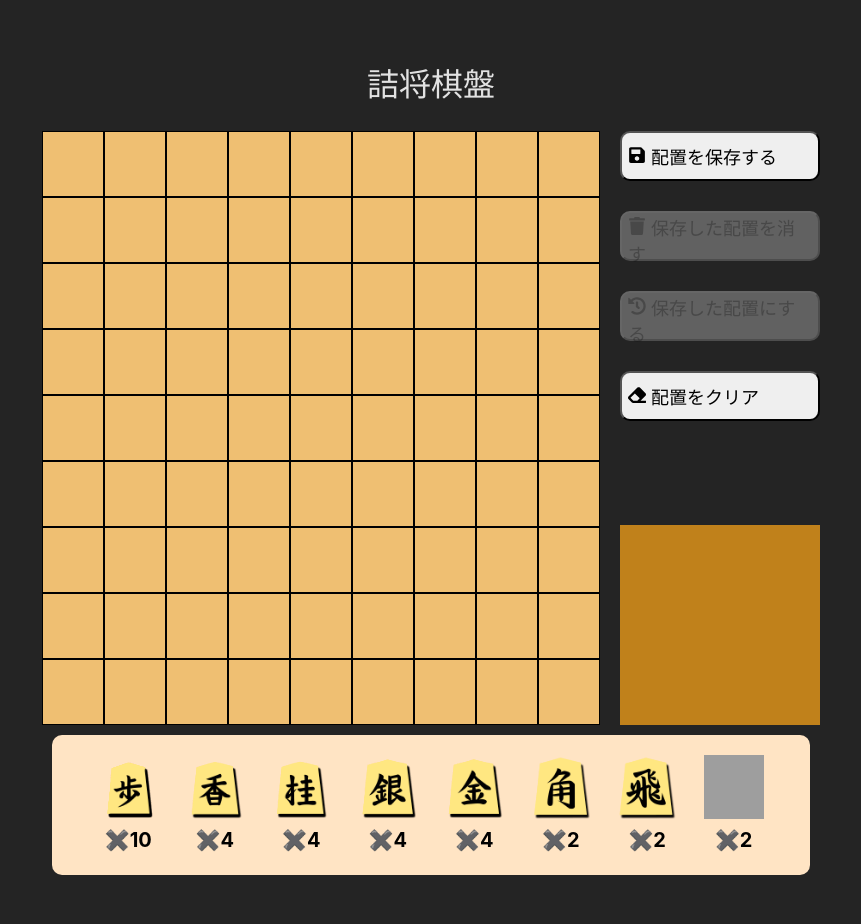
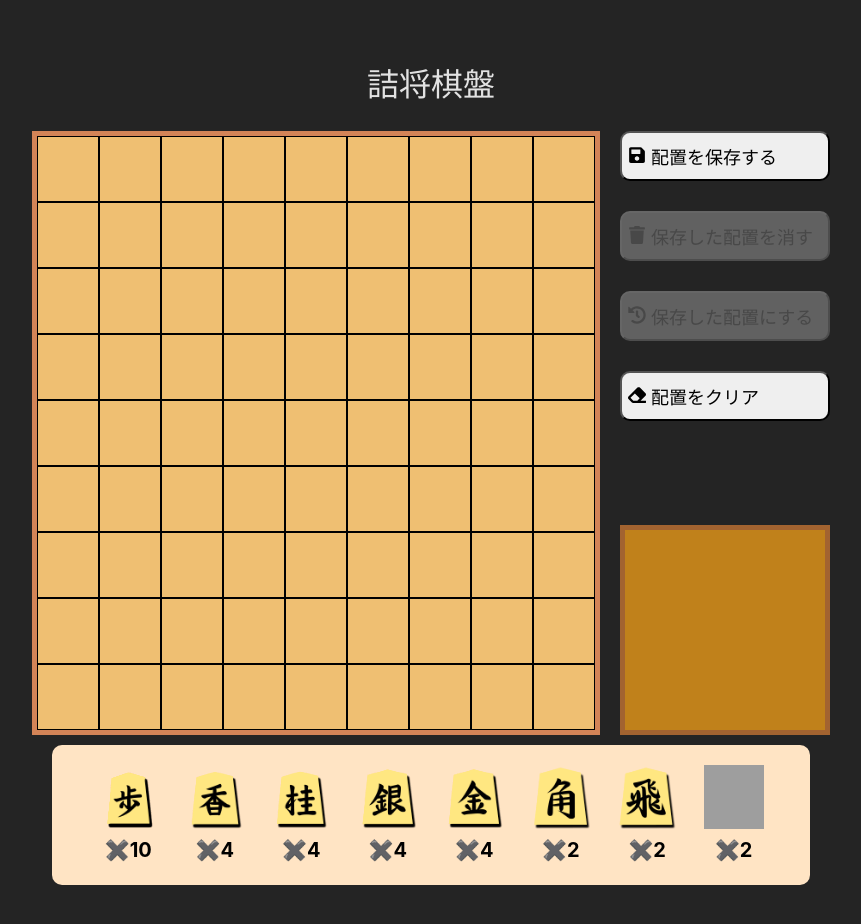
Before and after one commit to wai-doi/tsumeshogi-ban, a React (Vite) app: page / in a window 1280 px wide. Shown: the whole page, without its empty margins (209-1070 px from the left). Built offline with nearby package versions, Linux system fonts and the light colour scheme; grey boxes are pictures that could not be loaded.

Commit message:
Add border

```diff
--- a/src/components/Board.css
+++ b/src/components/Board.css
@@ -1,6 +1,10 @@
 .row {
   display: flex;
   justify-content: center;
+}
+
+.board {
+  border: 5px solid #d38457;
 }
 
 .board-container {
--- a/src/components/PieceStand.css
+++ b/src/components/PieceStand.css
@@ -2,4 +2,5 @@
   background-color: rgb(192, 129, 27);
   width: 200px;
   height: 200px;
+  border: 5px solid #a26330;
 }
```
